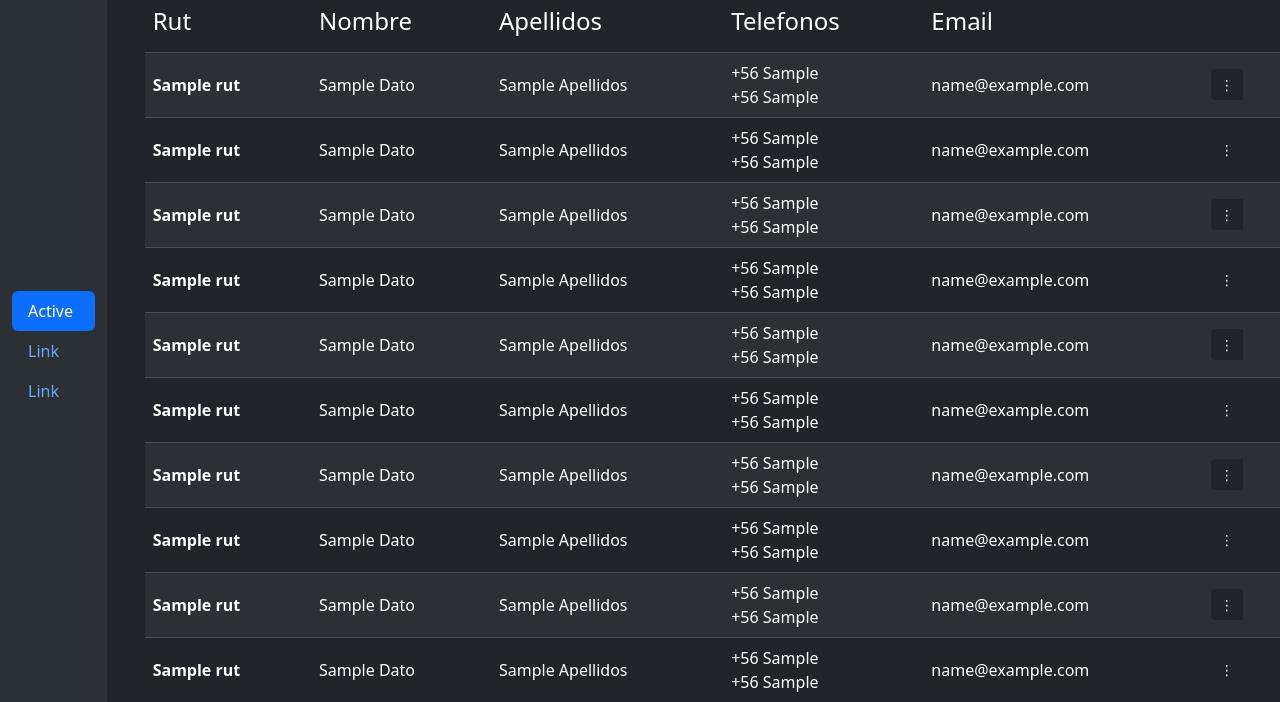
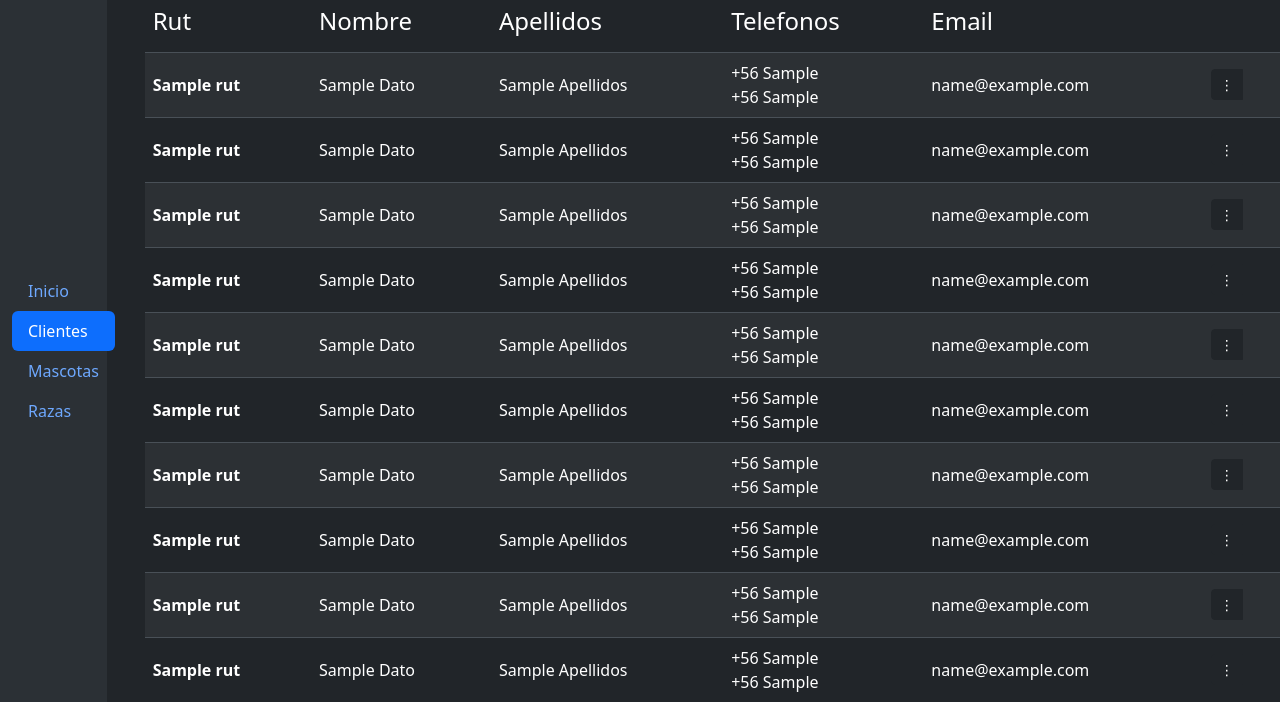
Before and after one commit to HowLonely/sistema-veterinaria, a Django app: template templates/veterinaria/clientes.html in a window 1280 px wide. Shown: the part 57-759 px from the top of the page. Run offline with Django 3.2, Linux system fonts and the light colour scheme; the template is opened without the code that fills it: most values are stand-ins (such as "Sample title", 1, 10 or a date in 2020); some libraries are stand-ins or nearby versions.

Commit message:
Agregando coherencia

```diff
--- a/templates/veterinaria/clientes.html
+++ b/templates/veterinaria/clientes.html
@@ -20,13 +20,16 @@
               <div class="collapse navbar-collapse vh-100 sticky-md-top" id="navbarNav">
                 <ul class="nav nav-pills flex-column w-100">
                   <li class="nav-item">
-                    <a class="nav-link active" aria-current="page" href="#">Active</a>
+                    <a class="nav-link" href="{% url 'inicio' %}">Inicio</a>
                   </li>
                   <li class="nav-item">
-                    <a class="nav-link" href="#">Link</a>
+                    <a class="nav-link active" aria-current="page" href="{% url 'clientes' %}">Clientes</a>
                   </li>
                   <li class="nav-item">
-                    <a class="nav-link" href="#">Link</a>
+                    <a class="nav-link" href="{% url 'inicio' %}">Mascotas</a>
+                  </li>
+                  <li class="nav-item">
+                    <a class="nav-link" href="{% url 'inicio' %}">Razas</a>
                   </li>
                 </ul>
               </div>
@@ -66,9 +69,8 @@
                           ⋮
                         </button>
                         <ul class="dropdown-menu dropdown-menu-end">
-                          <li><button class="dropdown-item" type="button">Action</button></li>
-                          <li><button class="dropdown-item" type="button">Another action</button></li>
-                          <li><button class="dropdown-item" type="button">Something else here</button></li>
+                          <li><button class="dropdown-item" type="button">Editar Datos Cliente</button></li>
+                          <li><button class="dropdown-item" type="button">Ver Mascotas</button></li>
                         </ul>
                       </div>
                     </td>
```
